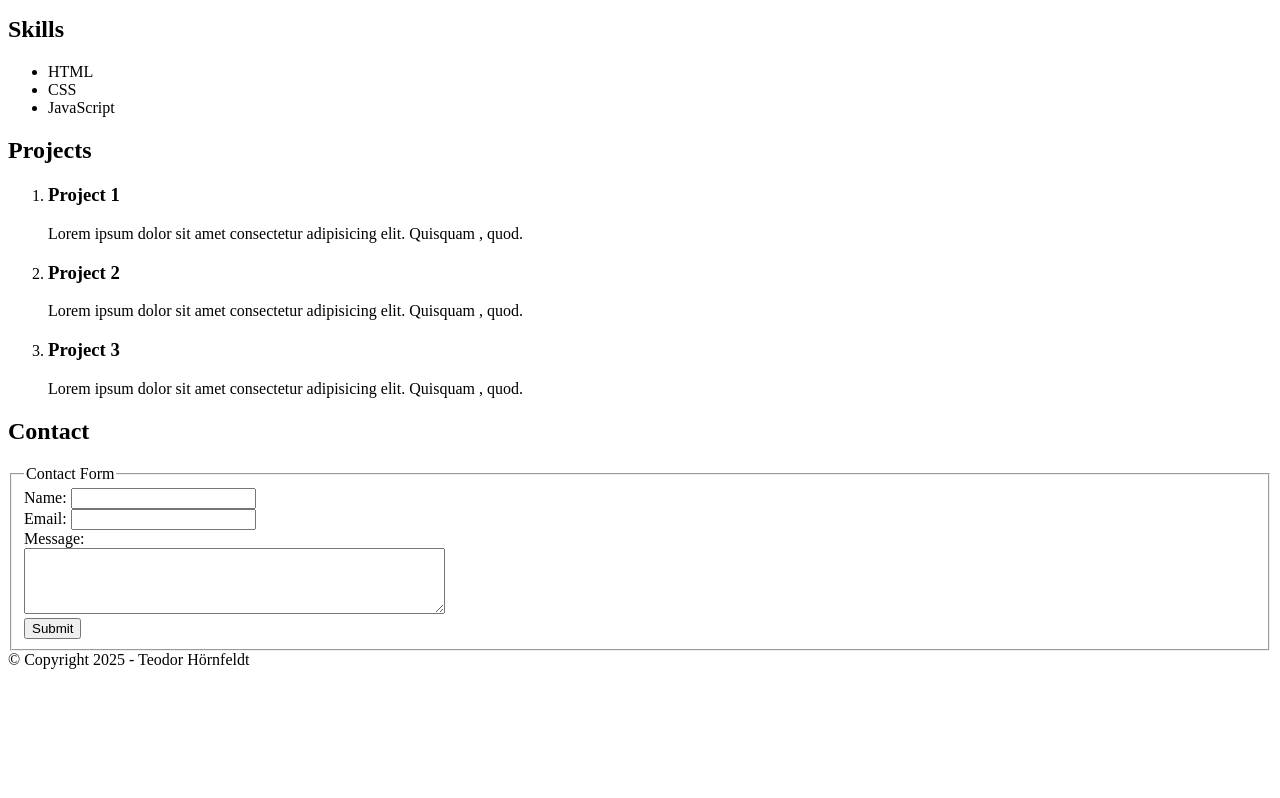
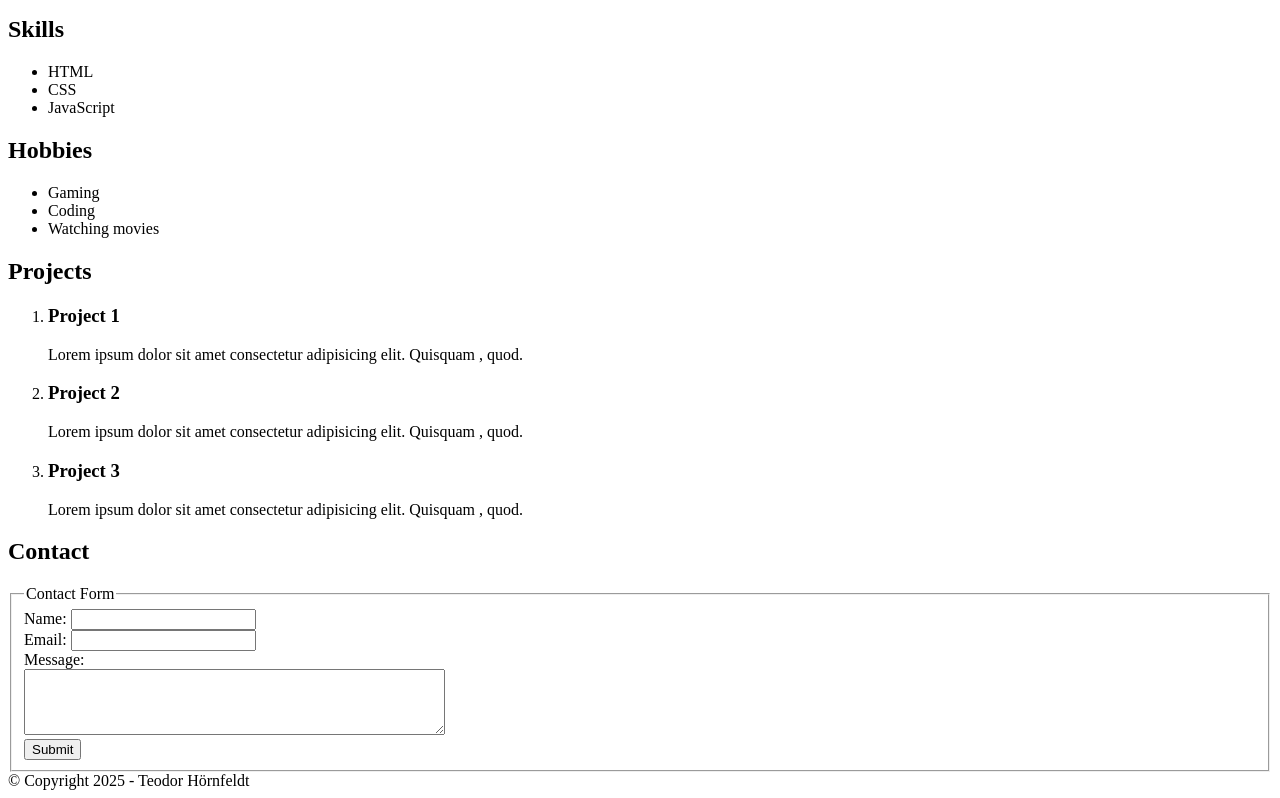
Before and after one commit to TeodorH2007/portfolio_page, a plain HTML site: page index.html in a window 1280 px wide. Shown: the part 579-1377 px from the top of the page. Before the commit the page ends 1256 px from the top, so only its background shows below. Drawn offline with Linux system fonts and the light colour scheme; a script that the page names is missing.

Commit message:
Added hobbies list.

```diff
--- a/index.html
+++ b/index.html
@@ -67,6 +67,15 @@
           <li>CSS</li>
           <li>JavaScript</li>
         </ul>
+      </section>
+      <!-- Hoobies -->
+       <section id="hobbies">
+        <h2>Hobbies</h2>
+        <ul>
+          <li>Gaming</li>
+          <li>Coding</li>
+          <li>Watching movies</li>
+        </ul>
       <section id="projects">
         <h2>Projects</h2>
         <ol>
```
